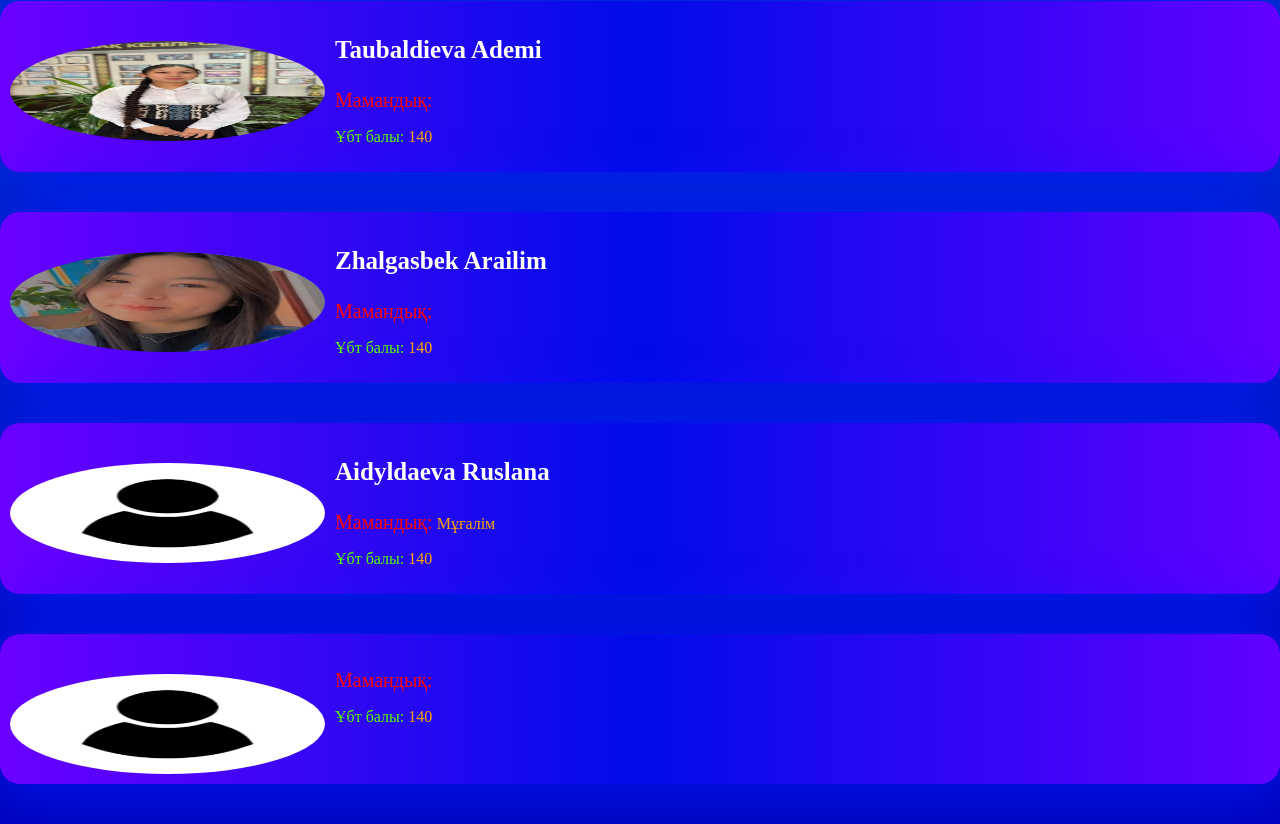
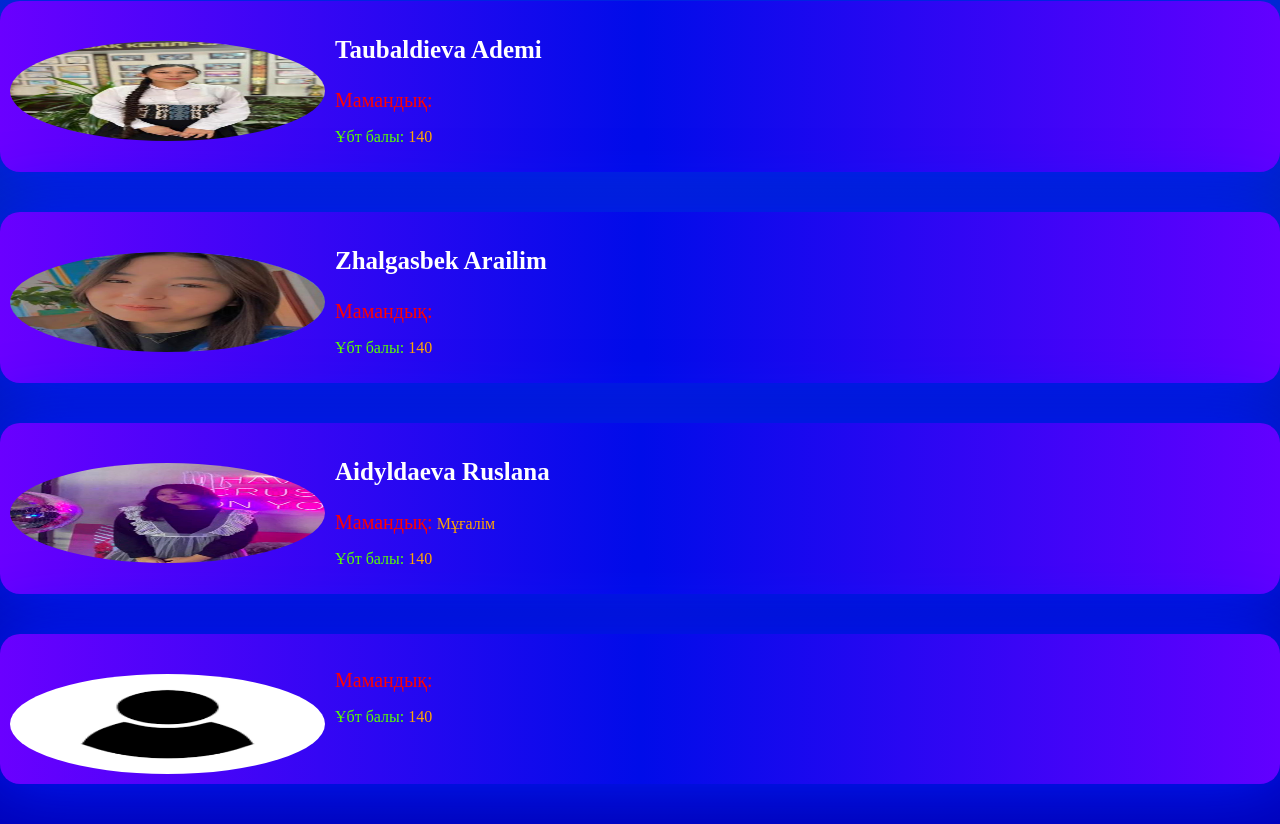
Before and after one commit to klass11A/11A, a plain HTML site: page index.html in a window 1280 px wide. Shown: the part 3782-4606 px from the top of the page. Drawn offline with Linux system fonts and the light colour scheme.

Commit message:
Update index.html

```diff
--- a/index.html
+++ b/index.html
@@ -259,7 +259,7 @@
 
         <div class="user">
 
-            <img src="img/user.png" alt="">
+            <img src="img/ruslana.jpg" alt="">
 
             <div class="user-div">
                 <p class="p-name">Aidyldaeva Ruslana</p>
```
